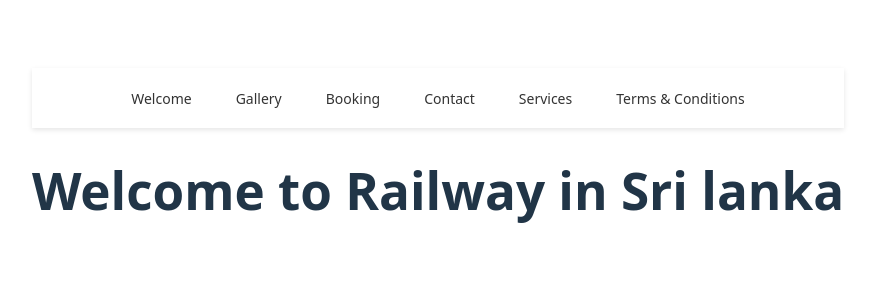
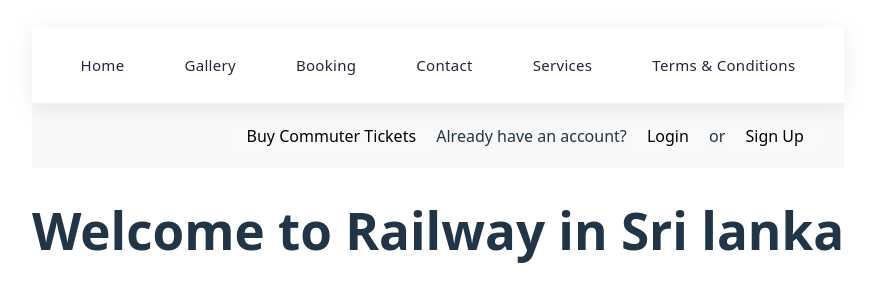
Before and after one commit to jayawickrma/TrainBooking-Frontend-React, a React (Vite) app: page / in a window 1280 px wide. Shown: the part 240-542 px from the top of the page, without its empty margins (202-1077 px from the left). Built offline with nearby package versions, Linux system fonts and the light colour scheme.

Commit message:
created auth header to signin and signup

```diff
--- a/src/CSS/Navbar.css
+++ b/src/CSS/Navbar.css
@@ -1,10 +1,15 @@
-/* NavBar styles */
+/* Modern NavBar styles */
 .navbar {
     display: flex;
     justify-content: center;
-    background-color: white;
-    box-shadow: 0 2px 5px rgba(0, 0, 0, 0.1);
-    padding: 10px 0;
+    background-color: rgba(255, 255, 255, 0.95);
+    backdrop-filter: blur(10px);
+    box-shadow: 0 4px 20px rgba(0, 0, 0, 0.08);
+    padding: 16px 0;
+    position: sticky;
+    top: 0;
+    z-index: 1000;
+    border-bottom: 1px solid rgba(0, 0, 0, 0.05);
 }
 
 .navbar-menu {
@@ -12,36 +17,81 @@
     list-style: none;
     margin: 0;
     padding: 0;
-    gap: 20px; /* Spacing between menu items */
+    gap: 28px; /* Increased spacing between items */
+    align-items: center;
 }
 
 .sidebar-item {
     cursor: pointer;
-    padding: 8px 12px;
-    border-radius: 4px;
-    transition: background-color 0.3s ease;
+    padding: 10px 16px;
+    border-radius: 8px;
+    transition: all 0.3s cubic-bezier(0.25, 0.8, 0.25, 1);
+    position: relative;
+}
+
+.sidebar-item::after {
+    content: '';
+    position: absolute;
+    width: 0;
+    height: 2px;
+    bottom: 0;
+    left: 50%;
+    background-color: #3B82F6; /* Modern blue */
+    transition: all 0.3s ease;
+    transform: translateX(-50%);
+}
+
+.sidebar-item:hover::after {
+    width: 80%;
 }
 
 .sidebar-item:hover {
-    background-color: #f0f0f0;
+    background-color: rgba(59, 130, 246, 0.05);
+    transform: translateY(-2px);
+}
+
+.sidebar-item:active {
+    transform: translateY(0);
 }
 
 .navbar-textcr {
-    color: #333;
-    font-size: 14px;
+    color: #1F2937; /* Darker, more readable text */
+    font-size: 15px;
     font-weight: 500;
+    letter-spacing: 0.3px;
+}
+.auth-section {
+    display: flex;
+    justify-content: flex-end;
+    align-items: center;
+    padding: 10px 20px;
+    background-color: #f8f8f8;
 }
 
 /* Responsive styles */
 @media (max-width: 768px) {
+    .navbar {
+        padding: 12px 16px;
+    }
+
     .navbar-menu {
         flex-direction: column;
         width: 100%;
-        gap: 10px;
+        gap: 8px;
     }
 
     .sidebar-item {
         width: 100%;
         text-align: center;
+        padding: 12px 16px;
+    }
+
+    .sidebar-item::after {
+        display: none;
+    }
+
+    .sidebar-item:hover {
+        background-color: rgba(59, 130, 246, 0.1);
+        transform: none;
     }
 }
--- /dev/null
+++ b/src/Components/AuthHeader.tsx
@@ -0,0 +1,14 @@
+import '../CSS/Navbar.css'
+export function AuthHeader(){
+    return(
+        <>
+            <div className="auth-section">
+                <button className="buy-tickets-btn">Buy Commuter Tickets</button>
+                <span className="account-text">Already have an account?</span>
+                <button className="login-btn">Login</button>
+                <span className="or-text">or</span>
+                <button className="signup-btn">Sign Up</button>
+            </div>
+        </>
+    )
+}
--- a/src/Components/NavBar.tsx
+++ b/src/Components/NavBar.tsx
@@ -7,7 +7,7 @@ const NavBar:React.FC = () =>{
 
         const menuItems = [
             {
-                    name :'Welcome',
+                    name :'Home',
                     path :'/'
             },
             {
--- a/src/Page/Booking.tsx
+++ b/src/Page/Booking.tsx
@@ -1,7 +1,7 @@
 export function Booking(){
     return(
         <>
-
+            <h1>Add Bookings here</h1>
         </>
     )
 }
--- a/src/Page/Contact.tsx
+++ b/src/Page/Contact.tsx
@@ -1,5 +1,7 @@
 export function Contact(){
     return(
-        <></>
+        <>
+                <h1>Contact Us</h1>
+        </>
     )
 }
--- a/src/Page/Content.tsx
+++ b/src/Page/Content.tsx
@@ -1,6 +1,9 @@
+import {AuthHeader} from "../Components/AuthHeader.tsx";
+
 export function Content(){
         return(
             <>
+                <AuthHeader/>
                 <h1>Welcome to Railway in Sri lanka</h1>
             </>
         )
--- a/src/Page/Gallery.tsx
+++ b/src/Page/Gallery.tsx
@@ -1,7 +1,7 @@
 export function Gallery(){
     return(
         <>
-
+                <h1>Gallery</h1>
         </>
     )
 }
--- a/src/Page/Services.tsx
+++ b/src/Page/Services.tsx
@@ -1,6 +1,8 @@
 export function Services(){
     return(
-        <></>
+        <>
+            <h1>Services</h1>
+        </>
     )
 
 }
--- a/src/Page/Terms&Conditons.tsx
+++ b/src/Page/Terms&Conditons.tsx
@@ -1,5 +1,7 @@
 export function TermsConditions(){
     return(
-        <></>
+        <>
+                <h1>Therms & Conditions</h1>
+        </>
     )
 }
```
